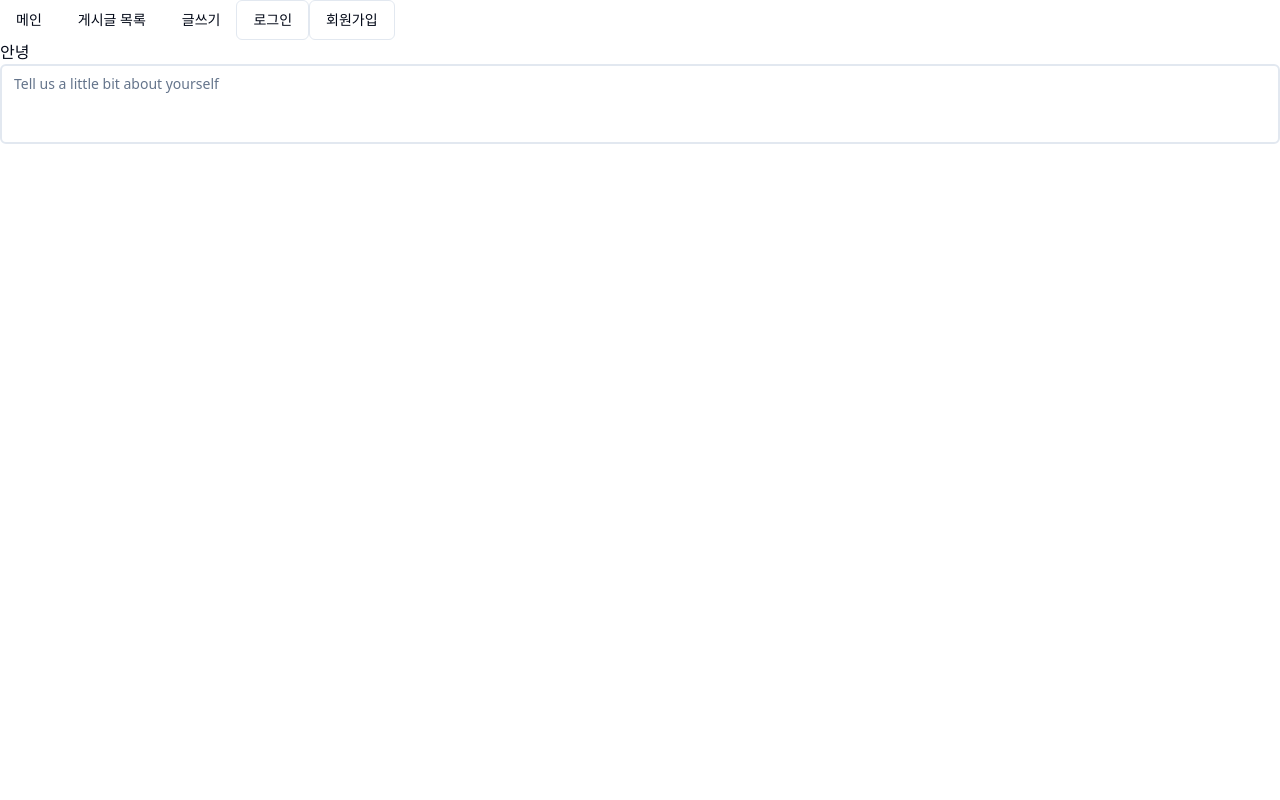
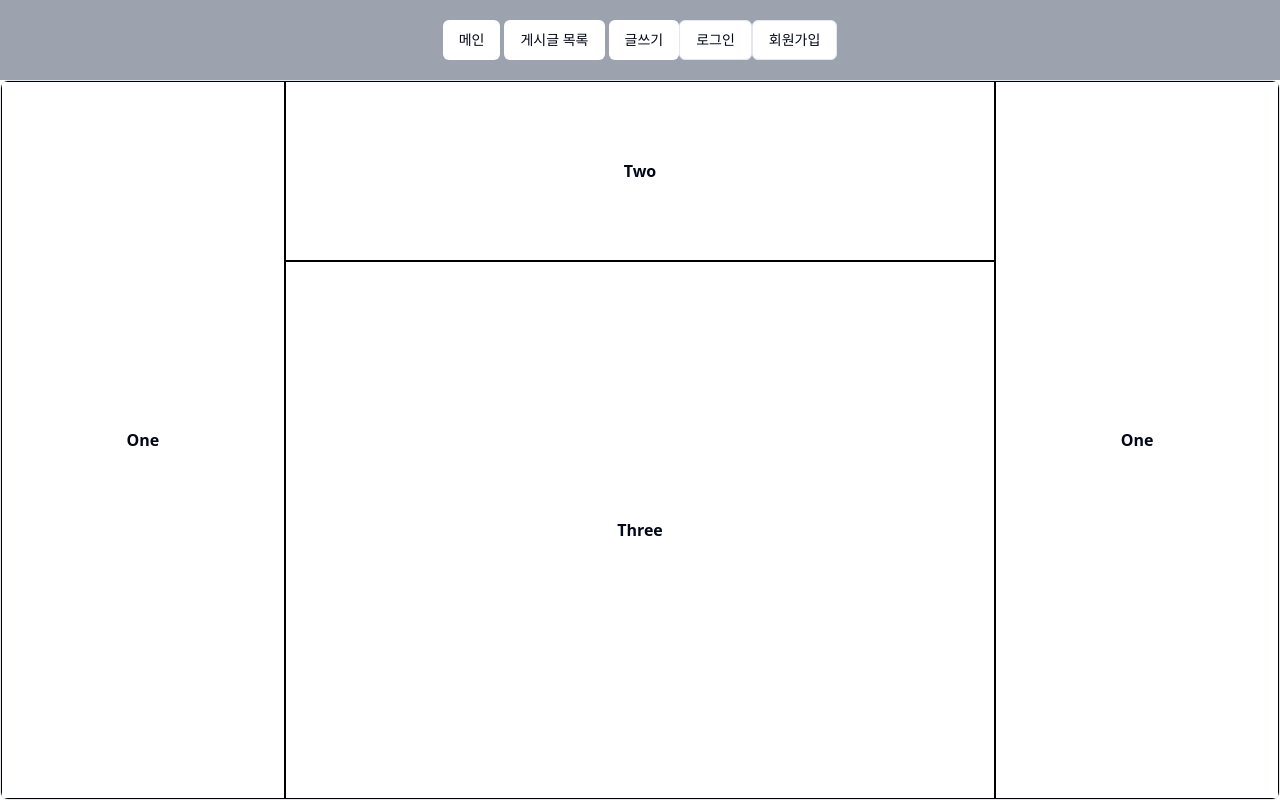
Before and after one commit to rhtjddls123/nextApp, a Next.js app: page / in a window 1280 px wide. Built offline with nearby package versions, Linux system fonts and the light colour scheme; no server answers.

Commit message:
메인페이지 틀 만들기

```diff
--- /dev/null
+++ b/app/Panel.tsx
@@ -0,0 +1,37 @@
+import {
+  ResizableHandle,
+  ResizablePanel,
+  ResizablePanelGroup,
+} from '@/components/ui/resizable';
+
+export function Panel() {
+  return (
+    <ResizablePanelGroup direction='horizontal' className='rounded-lg border'>
+      <ResizablePanel defaultSize={20}>
+        <div className='flex h-full items-center justify-center p-6 border border-black'>
+          <span className='font-semibold'>One</span>
+        </div>
+      </ResizablePanel>
+      <ResizablePanel defaultSize={50}>
+        <ResizablePanelGroup direction='vertical'>
+          <ResizablePanel defaultSize={25}>
+            <div className='flex h-full items-center justify-center p-6 border border-black'>
+              <span className='font-semibold'>Two</span>
+            </div>
+          </ResizablePanel>
+          {/* <ResizableHandle /> */}
+          <ResizablePanel defaultSize={75}>
+            <div className='flex h-full items-center justify-center p-6 border border-black'>
+              <span className='font-semibold'>Three</span>
+            </div>
+          </ResizablePanel>
+        </ResizablePanelGroup>
+      </ResizablePanel>
+      <ResizablePanel defaultSize={20}>
+        <div className='flex h-full items-center justify-center p-6 border border-black'>
+          <span className='font-semibold'>One</span>
+        </div>
+      </ResizablePanel>
+    </ResizablePanelGroup>
+  );
+}
--- a/app/layout.tsx
+++ b/app/layout.tsx
@@ -18,12 +18,13 @@
   const session = await getServerSession(authOptions);
   return (
     <html lang='en'>
+      <head></head>
       <body className={' h-screen'}>
         <AuthSession>
-          <div>
+          <div className=' fixed bg-gray-400 z-10 h-[10%] w-full flex items-center justify-center top-0'>
             <Menu></Menu>
           </div>
-          {children}
+          <div className=' relative top-[10%] h-[90%]'>{children}</div>
         </AuthSession>
       </body>
     </html>
--- a/app/page.tsx
+++ b/app/page.tsx
@@ -1,10 +1,9 @@
-import { TextArea } from './write/_components/TextArea';
+import { Panel } from './Panel';
 
 export default async function Home() {
   return (
-    <div>
-      안녕
-      <TextArea></TextArea>
+    <div className=' h-full'>
+      <Panel></Panel>
     </div>
   );
 }
--- a/app/write/_components/TextArea.tsx
+++ /dev/null
@@ -1,11 +0,0 @@
-import { Textarea } from '@/components/ui/textarea';
-
-export function TextArea() {
-  return (
-    <Textarea
-      name='content'
-      placeholder='Tell us a little bit about yourself'
-      className='resize-none border-2 grow-[4]'
-    />
-  );
-}
--- /dev/null
+++ b/components/ui/resizable.tsx
@@ -0,0 +1,45 @@
+"use client"
+
+import { GripVertical } from "lucide-react"
+import * as ResizablePrimitive from "react-resizable-panels"
+
+import { cn } from "@/lib/utils"
+
+const ResizablePanelGroup = ({
+  className,
+  ...props
+}: React.ComponentProps<typeof ResizablePrimitive.PanelGroup>) => (
+  <ResizablePrimitive.PanelGroup
+    className={cn(
+      "flex h-full w-full data-[panel-group-direction=vertical]:flex-col",
+      className
+    )}
+    {...props}
+  />
+)
+
+const ResizablePanel = ResizablePrimitive.Panel
+
+const ResizableHandle = ({
+  withHandle,
+  className,
+  ...props
+}: React.ComponentProps<typeof ResizablePrimitive.PanelResizeHandle> & {
+  withHandle?: boolean
+}) => (
+  <ResizablePrimitive.PanelResizeHandle
+    className={cn(
+      "relative flex w-px items-center justify-center bg-border after:absolute after:inset-y-0 after:left-1/2 after:w-1 after:-translate-x-1/2 focus-visible:outline-none focus-visible:ring-1 focus-visible:ring-ring focus-visible:ring-offset-1 data-[panel-group-direction=vertical]:h-px data-[panel-group-direction=vertical]:w-full data-[panel-group-direction=vertical]:after:left-0 data-[panel-group-direction=vertical]:after:h-1 data-[panel-group-direction=vertical]:after:w-full data-[panel-group-direction=vertical]:after:-translate-y-1/2 data-[panel-group-direction=vertical]:after:translate-x-0 [&[data-panel-group-direction=vertical]>div]:rotate-90",
+      className
+    )}
+    {...props}
+  >
+    {withHandle && (
+      <div className="z-10 flex h-4 w-3 items-center justify-center rounded-sm border bg-border">
+        <GripVertical className="h-2.5 w-2.5" />
+      </div>
+    )}
+  </ResizablePrimitive.PanelResizeHandle>
+)
+
+export { ResizablePanelGroup, ResizablePanel, ResizableHandle }
--- a/package.json
+++ b/package.json
@@ -40,6 +40,7 @@
     "react": "^18",
     "react-dom": "^18",
     "react-hook-form": "^7.49.3",
+    "react-resizable-panels": "^1.0.10",
     "tailwind-merge": "^2.2.1",
     "tailwindcss-animate": "^1.0.7",
     "ts-node": "^10.9.2",
```
Also changed, not shown: 1 other file (tests, documents, lock files or other folders).
